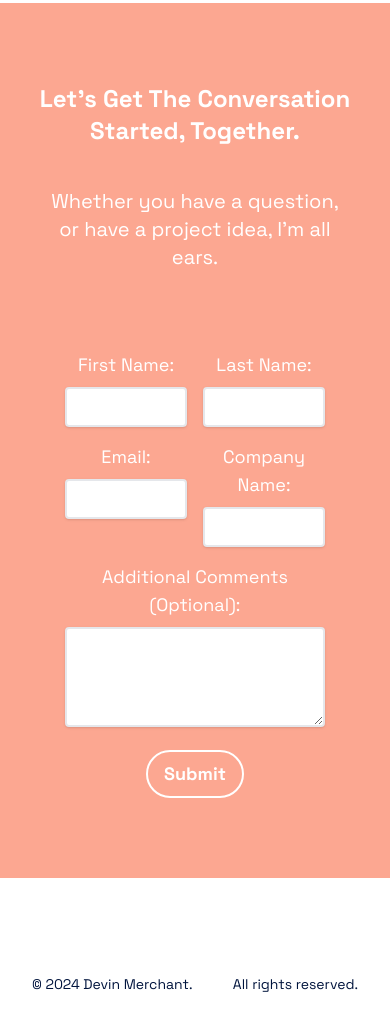
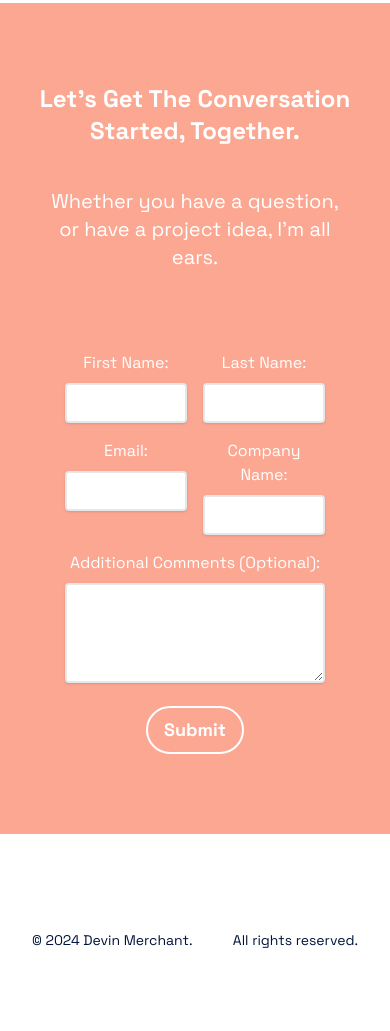
Before and after one commit to devinmerch/devinmerch.github.io, a website: page index.html in a window 390 px wide. Shown: the part 5671-6702 px from the top of the page. Drawn offline with Linux system fonts and the light colour scheme; a web font is replaced by a local one.

Commit message:
mobile tweaks pt.2

```diff
--- a/index.html
+++ b/index.html
@@ -318,7 +318,7 @@
               <!-- First Name and Last Name Inline -->
               <div class="flex justify-between mb-4 gap-4">
                 <div class="flex-1">
-                  <label for="firstName" class="block text-white text-lg mb-2"
+                  <label for="firstName" class="block text-white text-md lg:text-lg mb-2"
                     >First Name:</label
                   >
                   <input
@@ -330,7 +330,7 @@
                   />
                 </div>
                 <div class="flex-1">
-                  <label for="lastName" class="block text-white text-lg mb-2"
+                  <label for="lastName" class="block text-white text-md lg:text-lg mb-2"
                     >Last Name:</label
                   >
                   <input
@@ -346,7 +346,7 @@
               <!-- Email and Company Name Inline -->
               <div class="flex justify-between mb-4 gap-4">
                 <div class="flex-1">
-                  <label for="email" class="block text-white text-lg mb-2"
+                  <label for="email" class="block text-white text-md lg:text-lg mb-2"
                     >Email:</label
                   >
                   <input
@@ -358,7 +358,7 @@
                   />
                 </div>
                 <div class="flex-1">
-                  <label for="companyName" class="block text-white text-lg mb-2"
+                  <label for="companyName" class="block text-white text-md lg:text-lg mb-2"
                     >Company Name:</label
                   >
                   <input
@@ -372,7 +372,7 @@
 
               <!-- Comments Alone and Block -->
               <div class="mb-4">
-                <label for="comments" class="block text-white text-lg mb-2"
+                <label for="comments" class="block text-white text-md lg:text-lg mb-2"
                   >Additional Comments (Optional):</label
                 >
                 <textarea
@@ -398,7 +398,7 @@
 
     <!-- Footer -->
     <footer class="bg-white text-color-main text-center py-12">
-      <div class="flex justify-between text-sm pt-12 px-8 lg:px-96">
+      <div class="flex justify-between text-sm pt-12 px-8 lg:px-96 p-4 lg:p-0">
         <p>© 2024 Devin Merchant.</p>
         <p>All rights reserved.</p>
       </div>
```
